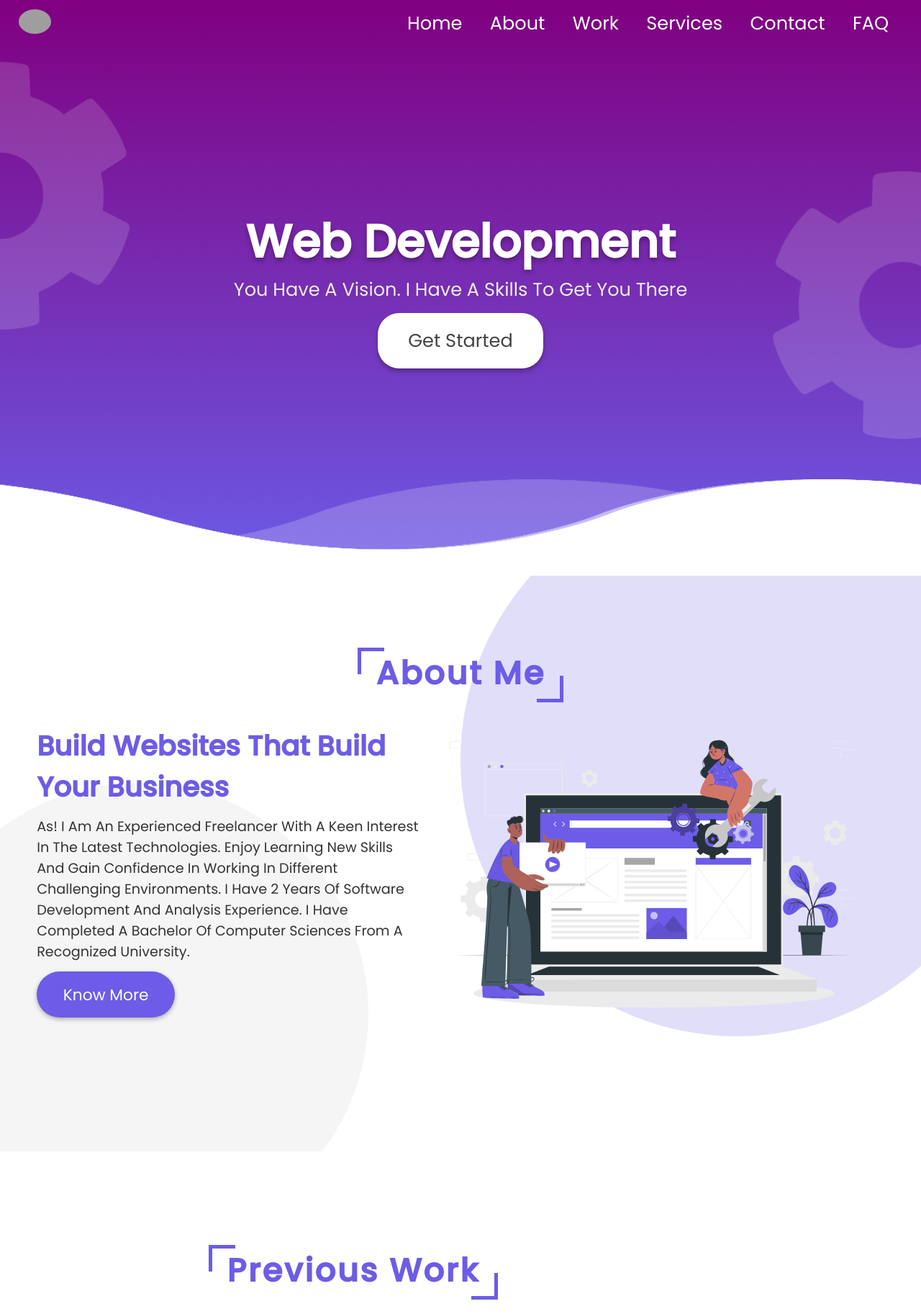
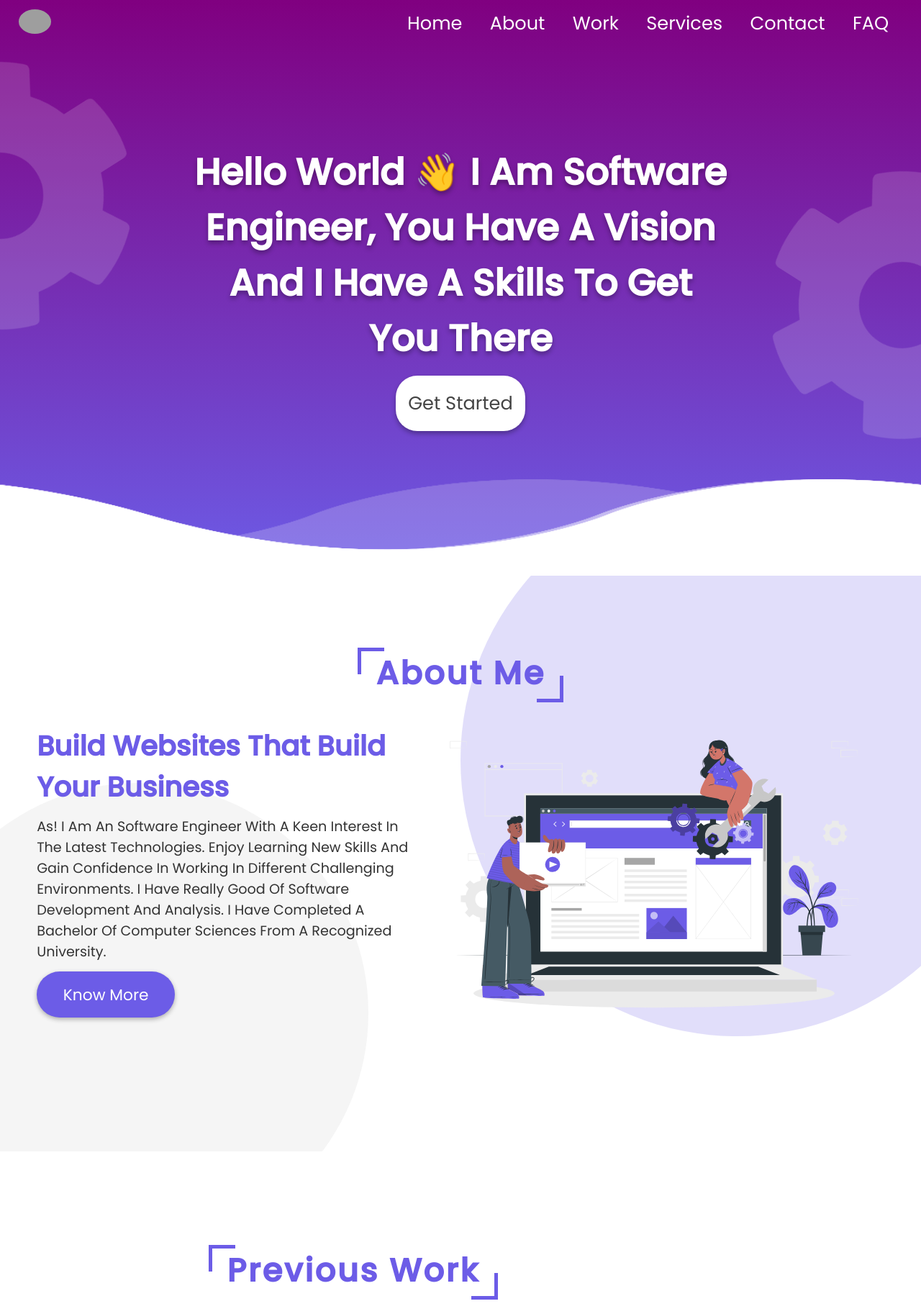
Before and after one commit to Aswad310/aswad_portfolio, a PHP site: page / in a window 1280 px wide. Shown: the top 1826 px of the page at 72% size. Run offline with PHP 8.4, Linux system fonts and the light colour scheme; grey boxes are pictures that could not be loaded.

Commit message:
Changes in home banner

```diff
--- a/css/style.css
+++ b/css/style.css
@@ -15,7 +15,7 @@
 
 ::selection{
   background: #6C5CE7;
-  color: #333;
+  color: rgb(255, 255, 255);
 }
 
 html{
@@ -158,19 +158,20 @@ body{
 
 .home .banner{
   color:#fff;
-  font-size: 5rem;
+  font-size: 4rem;
   text-shadow: 0 .3rem .5rem rgba(0,0,0,.3);
+  margin: 0px 20% ;
 }
 
-.home .slogan{
+/* .home .slogan{
   color:#eee;
   font-size: 2rem;
   font-weight: 400;
-}
+} */
 
 .home button{
   height: 6rem;
-  width: 18rem;
+  width: 14rem;
   background:#fff;
   color: #444;
   cursor: pointer;
@@ -652,7 +653,8 @@ body{
   }
 
   .home .banner{
-    font-size: 4rem;
+    font-size: 3rem;
+    margin: 0px 10px;
   }
 
   .home .slogan{
--- a/main.html
+++ b/main.html
@@ -10,8 +10,10 @@
   <!-- custom css file link  -->
   <link rel="stylesheet" href="css/style.css">
 
+  <!-- Page title -->
   <title>Aswad Ali | Portfolio</title>
 
+  <!-- Page Favicon -->
   <link rel="shortcut icon" href="images/aswad_fav.svg" class="fav">
 </head>
 
@@ -40,8 +42,7 @@
 
   <!-- home section starts  -->
   <section id="home" class="home">
-    <h1 class="banner">web development</h1>
-    <h3 class="slogan">you have a vision. i have a skills to get you there</h3>
+    <h1 class="banner">Hello World 👋 I am Software Engineer, You have a vision and i have a skills to get you there</h1>
     <a href="#contact"><button>get started</button></a>
 
     <div class="wave wave1"></div>
@@ -62,7 +63,7 @@
 
       <div class="content">
         <h3>build websites that build your business</h3>
-        <p>As! I am an experienced freelancer with a keen interest in the latest technologies. Enjoy learning new skills and gain confidence in working in different challenging environments. I have 2 years of software development and analysis experience. I have completed a Bachelor of Computer Sciences from a recognized university.</p>
+        <p>As! I am an Software Engineer with a keen interest in the latest technologies. Enjoy learning new skills and gain confidence in working in different challenging environments. I have really good  of software development and analysis. I have completed a Bachelor of Computer Sciences from a recognized university.</p>
         <a href="#contact"><button class="btn">know more</button></a>
       </div>
 
```
